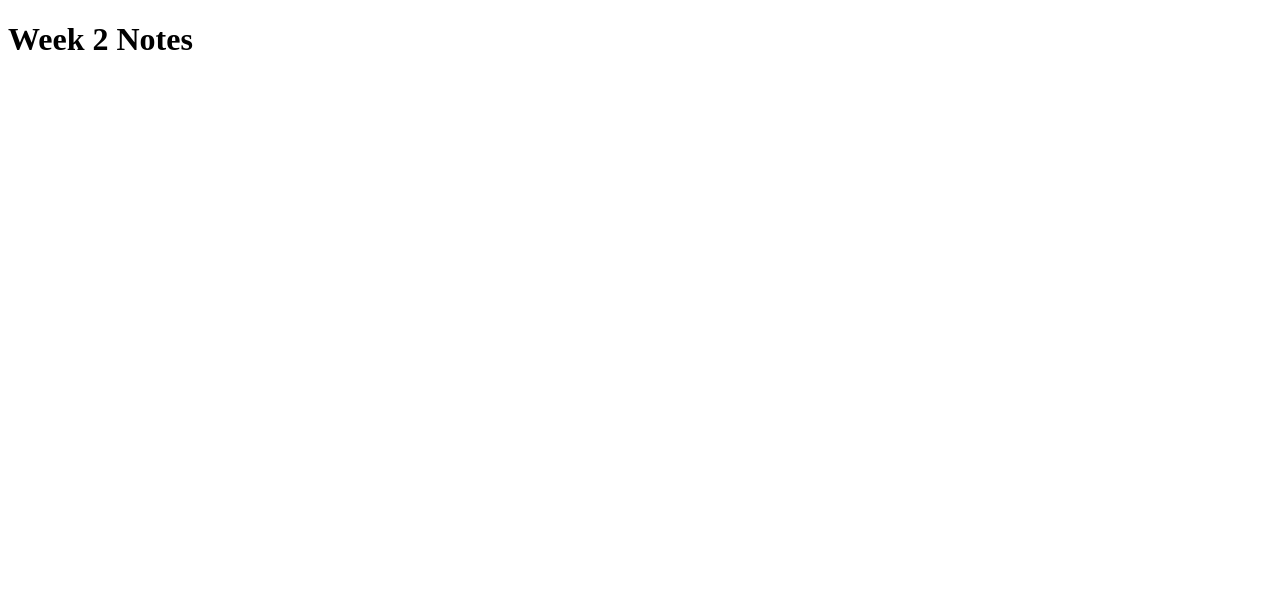
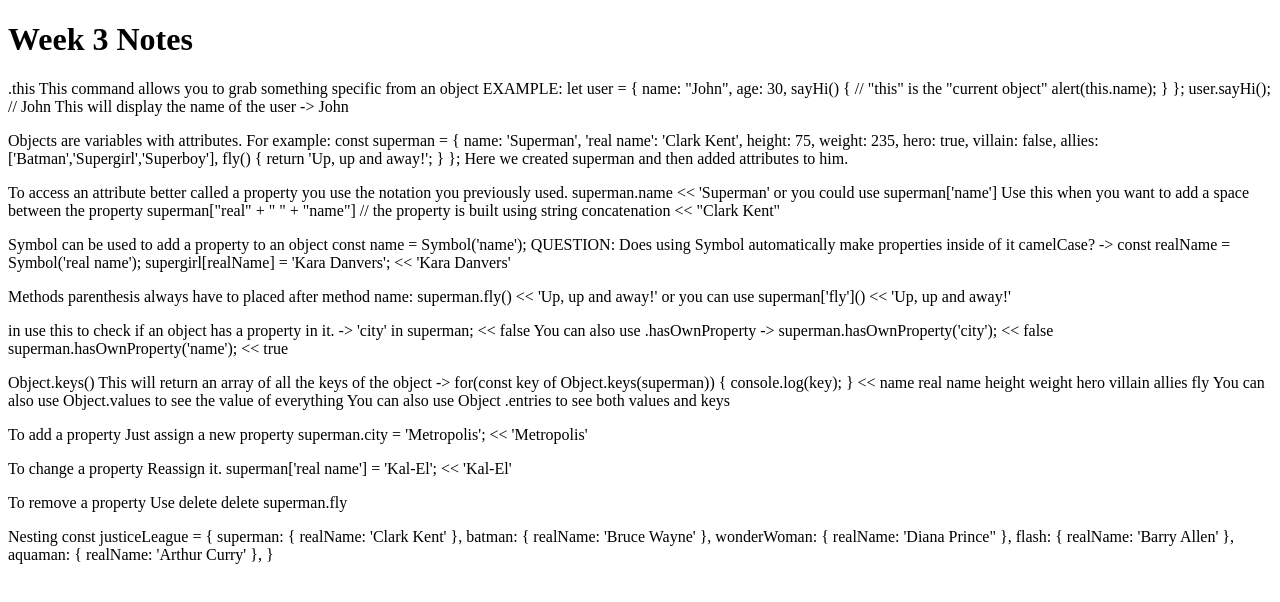
Before and after one commit to Erambal/WDD330, a plain HTML site: page week3/index.html in a window 1280 px wide. Drawn offline with Linux system fonts and the light colour scheme.

Commit message:
Added week 3 notes

```diff
--- a/week3/index.html
+++ b/week3/index.html
@@ -15,12 +15,138 @@
         <section id="section2"></section>
         <section id="section3"></section>
 
-        <h1>Week 2 Notes</h1>
+        <h1>Week 3 Notes</h1>
 
         <p>
+        .this
+        This command allows you to grab something specific from an object
+
+        EXAMPLE:
+        let user = {
+            name: "John",
+            age: 30,
+
+            sayHi() {
+              // "this" is the "current object"
+              alert(this.name);
+            }
+
+          };
+
+          user.sayHi(); // John
+
+          This will display the name of the user -> John
+</p>
+<p>
+          Objects are variables with attributes. For example:
+          const superman = {
+            name: 'Superman',
+            'real name': 'Clark Kent',
+            height: 75,
+            weight: 235,
+            hero: true,
+            villain: false,
+            allies: ['Batman','Supergirl','Superboy'],
+            fly() {
+                return 'Up, up and away!';
+            }
+        };
+
+        Here we created superman and then added attributes to him.
+
+        </p>
+
+        <p>
+            To access an attribute better called a property you use the notation
+            you previously used.
+
+            superman.name
+            << 'Superman'
+
+            or you could use superman['name']
+            Use this when you want to add a space between the property
+
+            superman["real" + " " + "name"] // the property is built using string concatenation
+            << "Clark Kent"
+
+        </p>
+
+        <p> Symbol can be used to add a property to an object
+            const name = Symbol('name');
 
 
+            QUESTION: Does using Symbol automatically make properties inside of it
+            camelCase?
+            -> const realName = Symbol('real name');
+                supergirl[realName] = 'Kara Danvers';
+                << 'Kara Danvers'
+
         </p>
+
+        <p>Methods
+            parenthesis always have to placed after method name:
+            superman.fly()
+            << 'Up, up and away!'
+
+            or you can use
+            superman['fly']()
+            << 'Up, up and away!'
+        </p>
+<p>in
+    use this to check if an object has a property in it.
+    -> 'city' in superman;
+        << false
+    You can also use .hasOwnProperty
+    -> superman.hasOwnProperty('city');
+        << false
+        superman.hasOwnProperty('name');
+        << true
+</p>
+
+<p>Object.keys()
+    This will return an array of all the keys of the object
+    -> for(const key of Object.keys(superman)) {
+        console.log(key);
+    }
+    <<  name
+        real name
+        height
+        weight
+        hero
+        villain
+        allies
+        fly
+
+        You can also use Object.values to see the value of everything
+        You can also use Object .entries to see both values and keys
+</p>
+
+<p>To add a property
+    Just assign a new property
+    superman.city = 'Metropolis';
+    << 'Metropolis'
+</p>
+
+<p>To change a property
+    Reassign it.
+    superman['real name'] = 'Kal-El';
+    << 'Kal-El'
+</p>
+
+<p>To remove a property
+    Use delete
+    delete superman.fly
+</p>
+
+<p>Nesting
+    const justiceLeague = {
+        superman: { realName: 'Clark Kent' },
+        batman: { realName: 'Bruce Wayne' },
+        wonderWoman: { realName: 'Diana Prince" },
+        flash: { realName: 'Barry Allen' },
+        aquaman: { realName: 'Arthur Curry' },
+    }
+</p>
     </main>
 
 </body>
```
